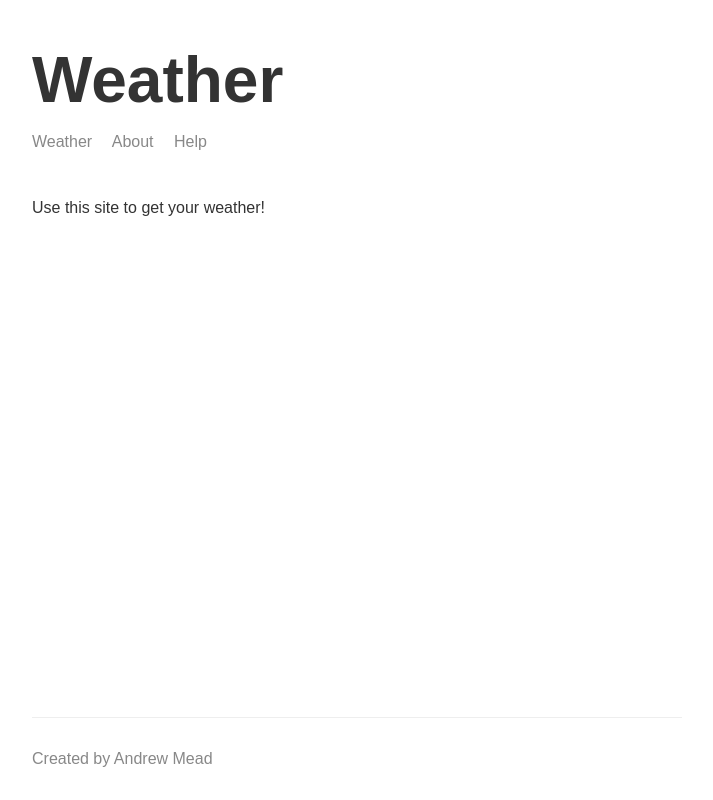
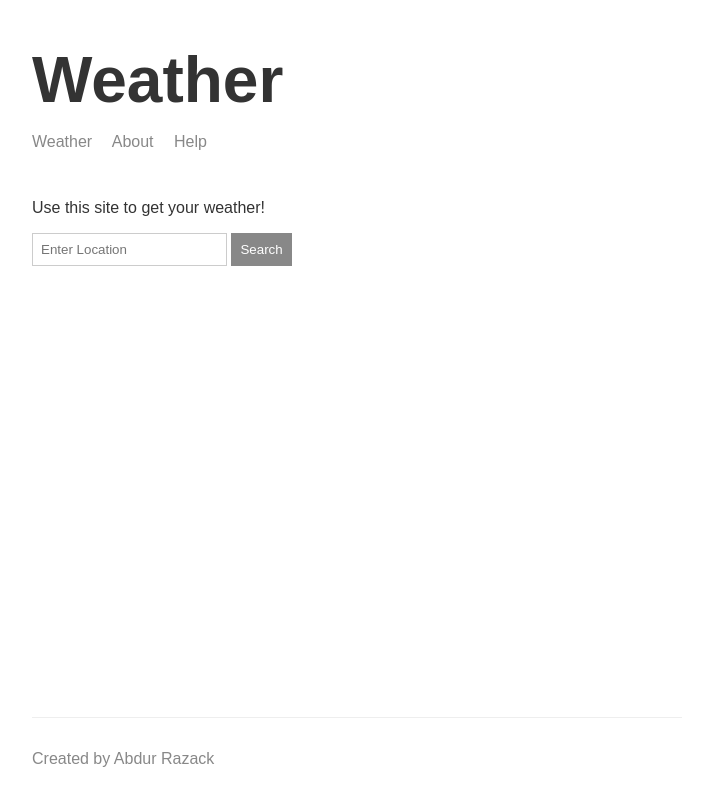
Before and after one commit to abdurrazack59/Weather-App-Nodejs, a Node server app: page / in a window 1280 px wide. Shown: the whole page, without its empty margins (283-996 px from the left). Run offline with Node 20, Linux system fonts and the light colour scheme; some libraries are stand-ins or nearby versions.

Commit message:
added files

```diff
--- a/public/css/styles.css
+++ b/public/css/styles.css
@@ -40,3 +40,44 @@ header a {
 .portrait {
     width: 250px;
 }
+
+input {
+    border: 1px solid #cccccc;
+    padding: 8px;
+}
+
+button {
+    cursor: pointer;
+    border: 1px solid #888888;
+    background: #888888;
+    color: white;
+    padding: 8px;
+}
+
+#weather {
+    font-family: Arial, Helvetica, sans-serif;
+    border-collapse: collapse;
+    width: 100%;
+  }
+
+  #weather td, #weather th {
+    border: 1px solid #ddd;
+    padding: 8px;
+  }
+
+  #weather tr:nth-child(even){background-color: #f2f2f2;}
+
+  #weather tr:hover {background-color: #ddd;}
+
+  #weather th {
+    padding-top: 12px;
+    padding-bottom: 12px;
+    text-align: left;
+    background-color: #049AAA;
+    color: white;
+    text-transform: uppercase;
+  }
+
+  #weather-table{
+      margin-top: 1rem;
+  }
--- a/src/app.js
+++ b/src/app.js
@@ -3,9 +3,9 @@ const express = require("express");
 const hbs = require("hbs");
 const forecast = require("./utils/forecast");
 
-const PORT = 5000;
+const app = express();
 
-const app = express();
+const PORT = process.env.PORT || 5000;
 
 // Define paths for Express config
 const publicDirectoryPath = path.join(__dirname, "../public");
@@ -23,14 +23,14 @@ app.use(express.static(publicDirectoryPath));
 app.get("", (req, res) => {
   res.render("index", {
     title: "Weather",
-    name: "Andrew Mead",
+    name: "Abdur Razack",
   });
 });
 
 app.get("/about", (req, res) => {
   res.render("about", {
     title: "About Me",
-    name: "Andrew Mead",
+    name: "Abdur Razack",
   });
 });
 
@@ -38,7 +38,7 @@ app.get("/help", (req, res) => {
   res.render("help", {
     helpText: "This is some helpful text.",
     title: "Help",
-    name: "Andrew Mead",
+    name: "Abdur Razack",
   });
 });
 
@@ -52,7 +52,7 @@ app.get("/weather", (req, res) => {
   forecast(address, (error, forecastData) => {
     if (error) {
       return res.status(404).send({
-        error: error,
+        error: `Unable to retrieve weather for given location. ${error}`,
       });
     }
     res.status(200).send({
@@ -64,7 +64,7 @@ app.get("/weather", (req, res) => {
 app.get("/help/*", (req, res) => {
   res.render("404", {
     title: "404",
-    name: "Andrew Mead",
+    name: "Abdur Razack",
     errorMessage: "Help article not found.",
   });
 });
@@ -72,7 +72,7 @@ app.get("/help/*", (req, res) => {
 app.get("*", (req, res) => {
   res.render("404", {
     title: "404",
-    name: "Andrew Mead",
+    name: "Abdur Razack",
     errorMessage: "Page not found.",
   });
 });
--- a/templates/views/about.hbs
+++ b/templates/views/about.hbs
@@ -11,6 +11,7 @@
 <body>
     <div class="main-content">
         {{>header}}
+        <p>This site was created by Andrew Mead. It uses data from mapbox.com and darksky.net!</p>
         <img class="portrait" src="/img/me.png">
     </div>
 
--- a/templates/views/index.hbs
+++ b/templates/views/index.hbs
@@ -6,7 +6,6 @@
     <title>Weather</title>
     <link rel="icon" href="/img/weather.png">
     <link rel="stylesheet" href="/css/styles.css">
-    <script src="/js/app.js"></script>
 </head>
 
 <body>
@@ -14,9 +13,18 @@
         {{>header}}
 
         <p>Use this site to get your weather!</p>
+
+        <form>
+            <input placeholder="Enter Location">
+            <button>Search</button>
+        </form>
+
+        <div id="weather-table"></div>
     </div>
 
     {{>footer}}
+
+    <script src="/js/app.js"></script>
 </body>
 
 </html>
```
Also changed, not shown: package.json (+12 -5 lines), public/js/app.js.
